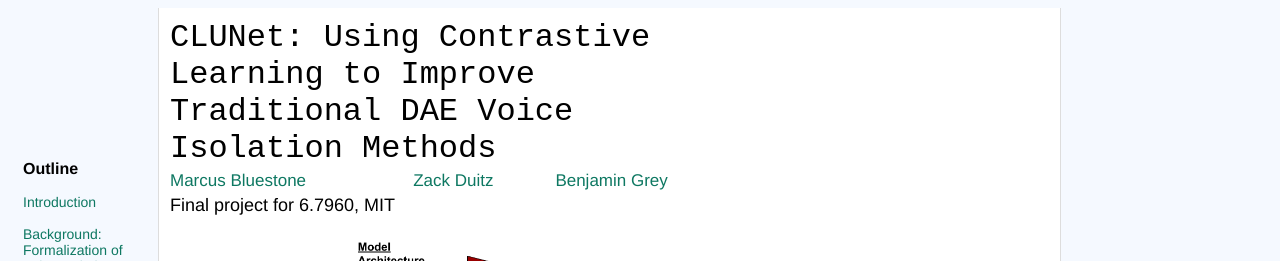
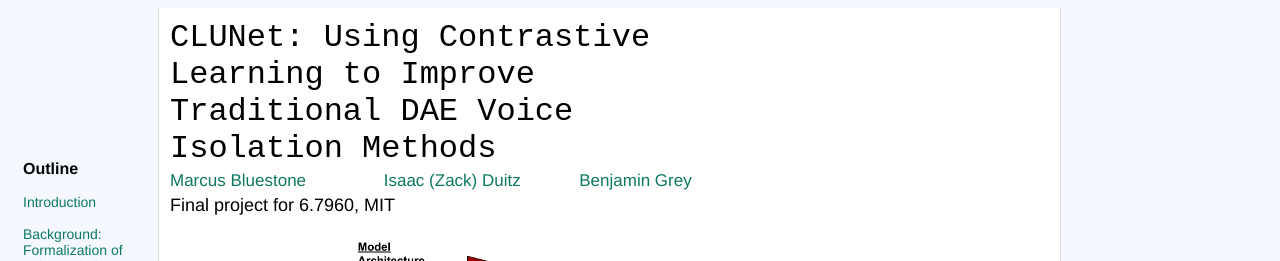
Before and after one commit to MarcusBluestone/Voice_Isolation, a plain HTML site: page docs/index.html in a window 1280 px wide. Shown: the top 261 px of the page. Drawn offline with nearby package versions, Linux system fonts and the light colour scheme.

Commit message:
added zacks github link

```diff
--- a/docs/index.html
+++ b/docs/index.html
@@ -212,7 +212,7 @@
 												<span style="font-size:17px"><a href="https://github.com/MarcusBluestone">Marcus Bluestone</a></span>
 										</td>
 										<td align=left>
-												<span style="font-size:17px"><a href="your_partner's_website">Zack Duitz</a></span>
+												<span style="font-size:17px"><a href="https://github.com/zackdui">Isaac (Zack) Duitz</a></span>
 										</td>
                                         <td align=left>
 												<span style="font-size:17px"><a href="https://github.com/bzgrey">Benjamin Grey</a></span>
```
